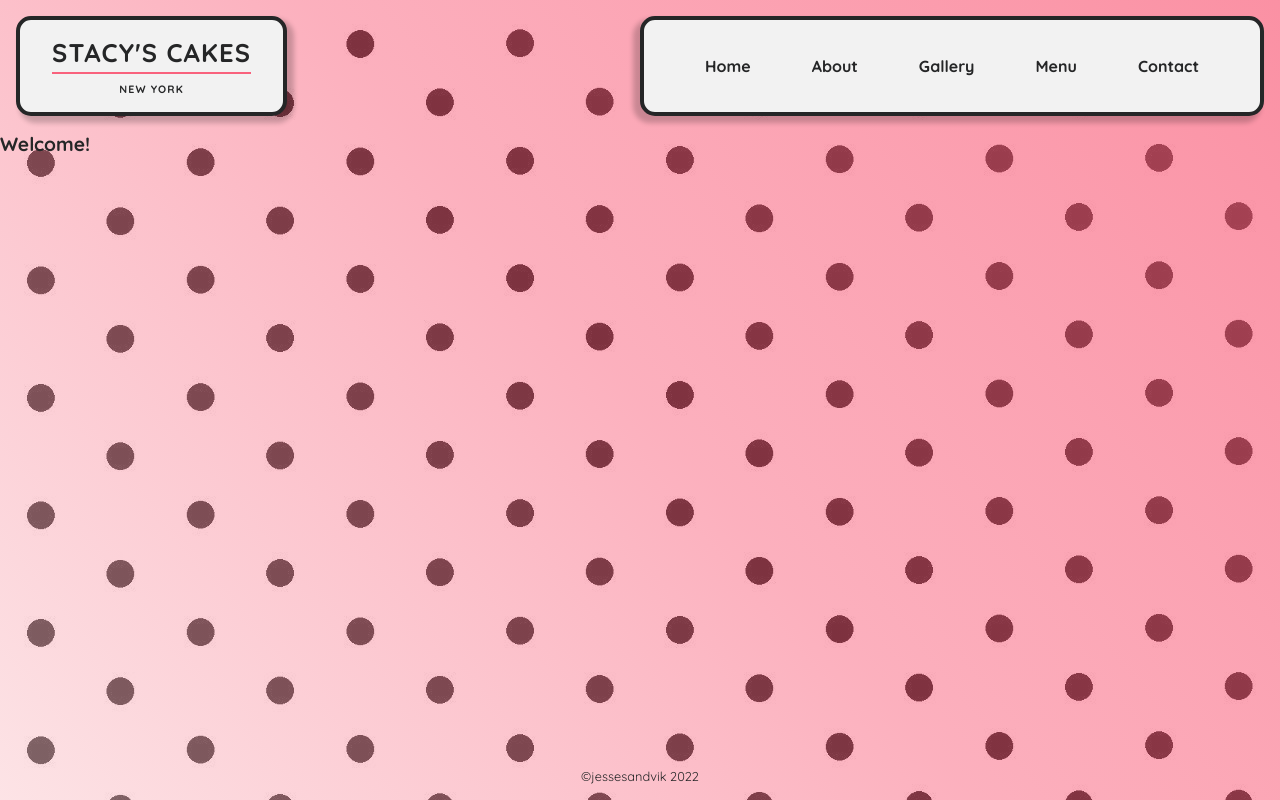
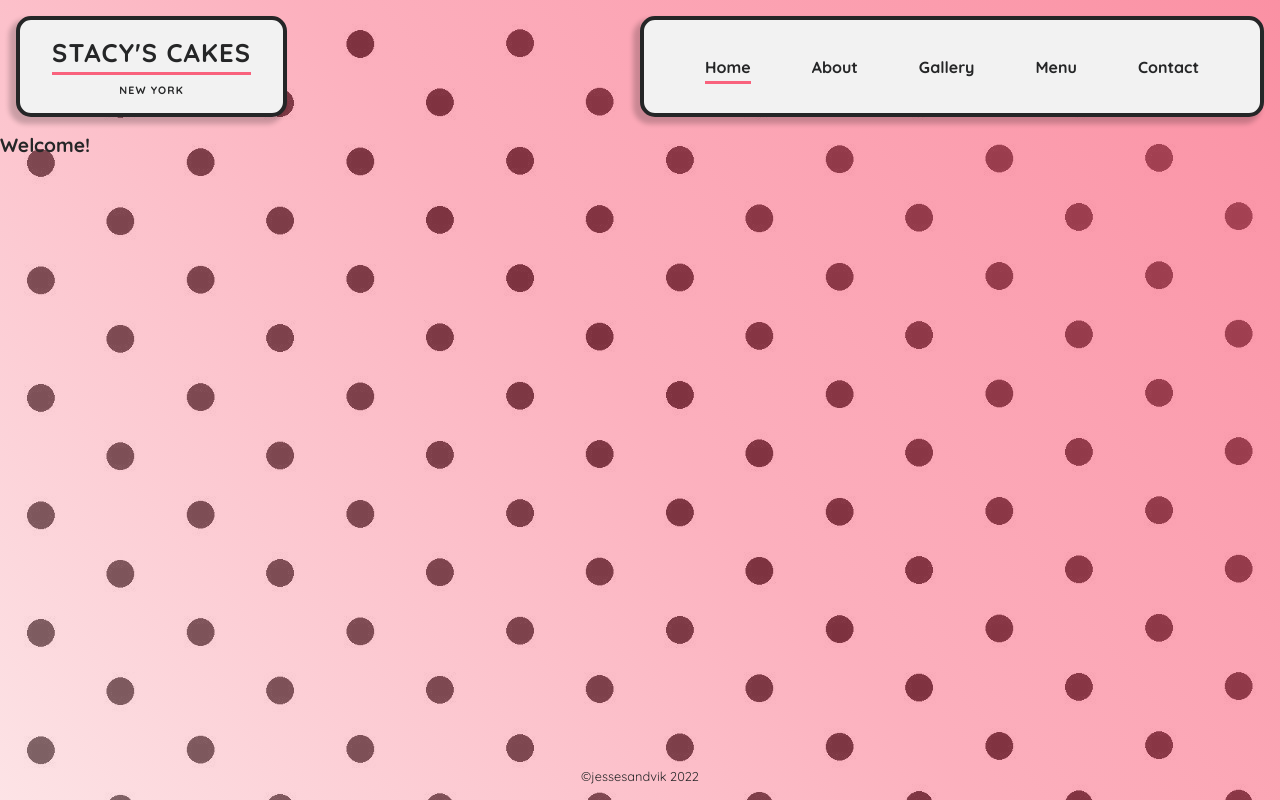
Before and after one commit to JesseSandvik/toolkit-front-end, a React (Create React App) app: page / in a window 1280 px wide. Built offline with nearby package versions, Linux system fonts and the light colour scheme.

Commit message:
added active classname for active navdata of navlink component

```diff
--- a/src/appData/appRoutes.js
+++ b/src/appData/appRoutes.js
@@ -24,7 +24,7 @@ export const appRoutes = [
   },
   {
     name: 'contact',
-    path: '/gallery',
+    path: '/contact',
     element: <HomePage />,
   }
 ];
--- a/src/atoms/navLink/NavLink.js
+++ b/src/atoms/navLink/NavLink.js
@@ -1,7 +1,7 @@
 import {NavLink} from 'react-router-dom';
 
 const NavigationLink = ({children, path}) => {
-  return <NavLink to={path}>{children}</NavLink>;
+  return <NavLink className={(navData) => navData.isActive ? 'active' : ''} to={path}>{children}</NavLink>;
 };
 
 export default NavigationLink;
--- a/src/css/styles.css
+++ b/src/css/styles.css
@@ -70,7 +70,7 @@ header #header-left #app-title {
   background: #f2f2f2;
   border: 4px solid #252627;
   border-radius: 15px;
-  box-shadow: 5px 5px 5px 2px rgba(0, 0, 0, 0.2);
+  box-shadow: -5px 5px 5px 2px rgba(0, 0, 0, 0.2);
   cursor: pointer;
   display: flex;
   flex-direction: column;
@@ -81,7 +81,7 @@ header #header-left #app-title {
   text-transform: uppercase;
 }
 header #header-left #app-title h1 {
-  border-bottom: 2px solid #f9627d;
+  border-bottom: 3px solid #f9627d;
   padding-bottom: 0.25rem;
 }
 header #header-left #app-title small {
@@ -107,6 +107,10 @@ header #header-right nav ul {
   justify-content: space-evenly;
   width: 100%;
 }
+header #header-right nav ul li .active {
+  border-bottom: 3px solid #f9627d;
+  padding-bottom: 0.25rem;
+}
 
 main {
   display: grid;
--- a/src/scss/organisms/_Header.scss
+++ b/src/scss/organisms/_Header.scss
@@ -17,7 +17,7 @@ header {
       background: $secondary;
       border: 4px solid $primary;
       border-radius: $border-radius-global-size;
-      box-shadow: 5px 5px 5px 2px rgba(0, 0, 0, 0.2);
+      box-shadow: -5px 5px 5px 2px rgba(0, 0, 0, 0.2);
       cursor: pointer;
       display: flex;
       flex-direction: column;
@@ -27,7 +27,7 @@ header {
       text-align: center;
       text-transform: uppercase;
       h1 {
-        border-bottom: 2px solid $accent;
+        border-bottom: 3px solid $accent;
         padding-bottom: math.div($padding-global-size, 4);
       }
       small {
@@ -52,6 +52,12 @@ header {
         font-weight: bold;
         justify-content: space-evenly;
         width: 100%;
+        li {
+          .active {
+            border-bottom: 3px solid $accent;
+            padding-bottom: math.div($padding-global-size, 4);
+          }
+        }
       }
     }
   }
```
Also changed, not shown: 1 other file (tests, documents, lock files or other folders).
